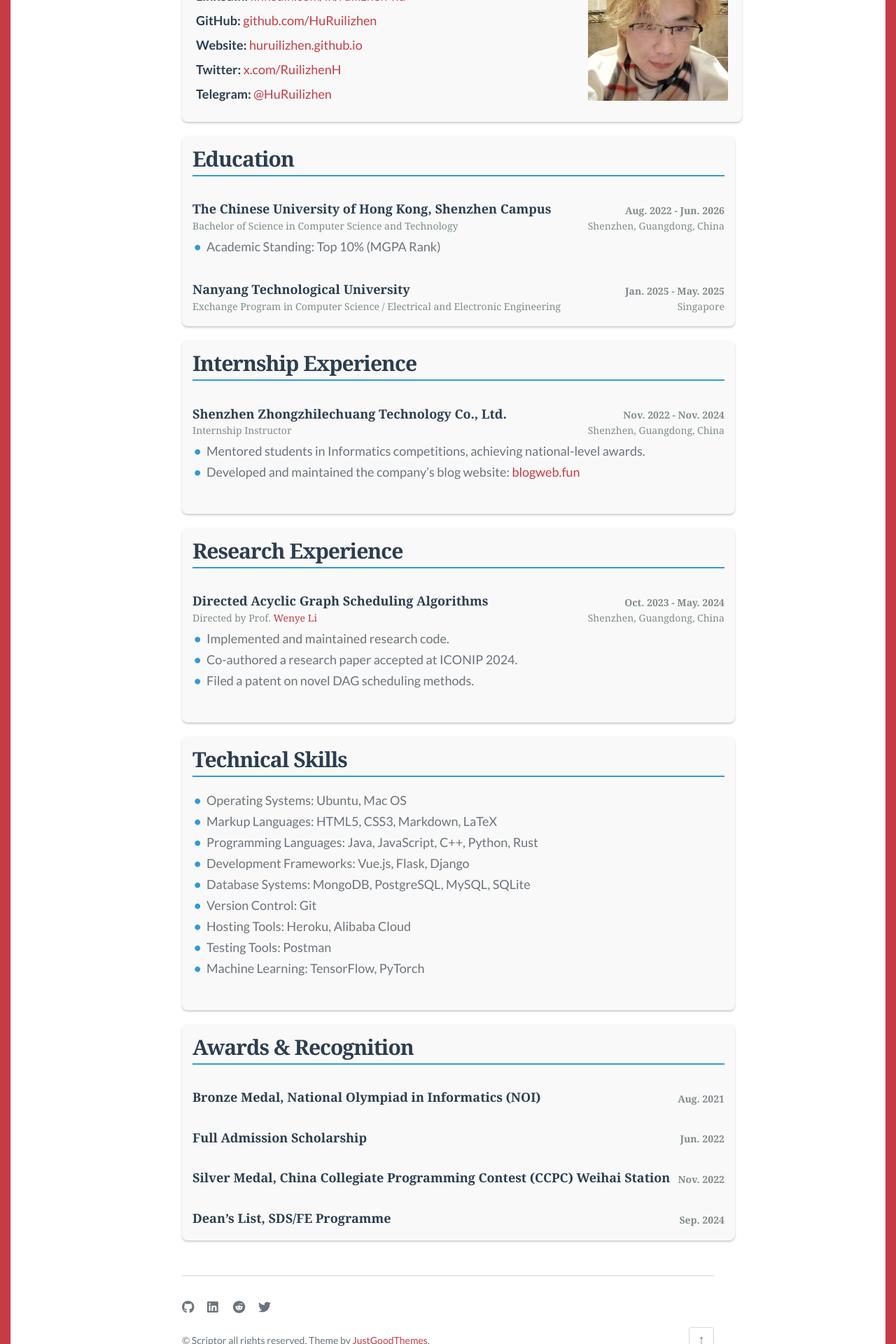
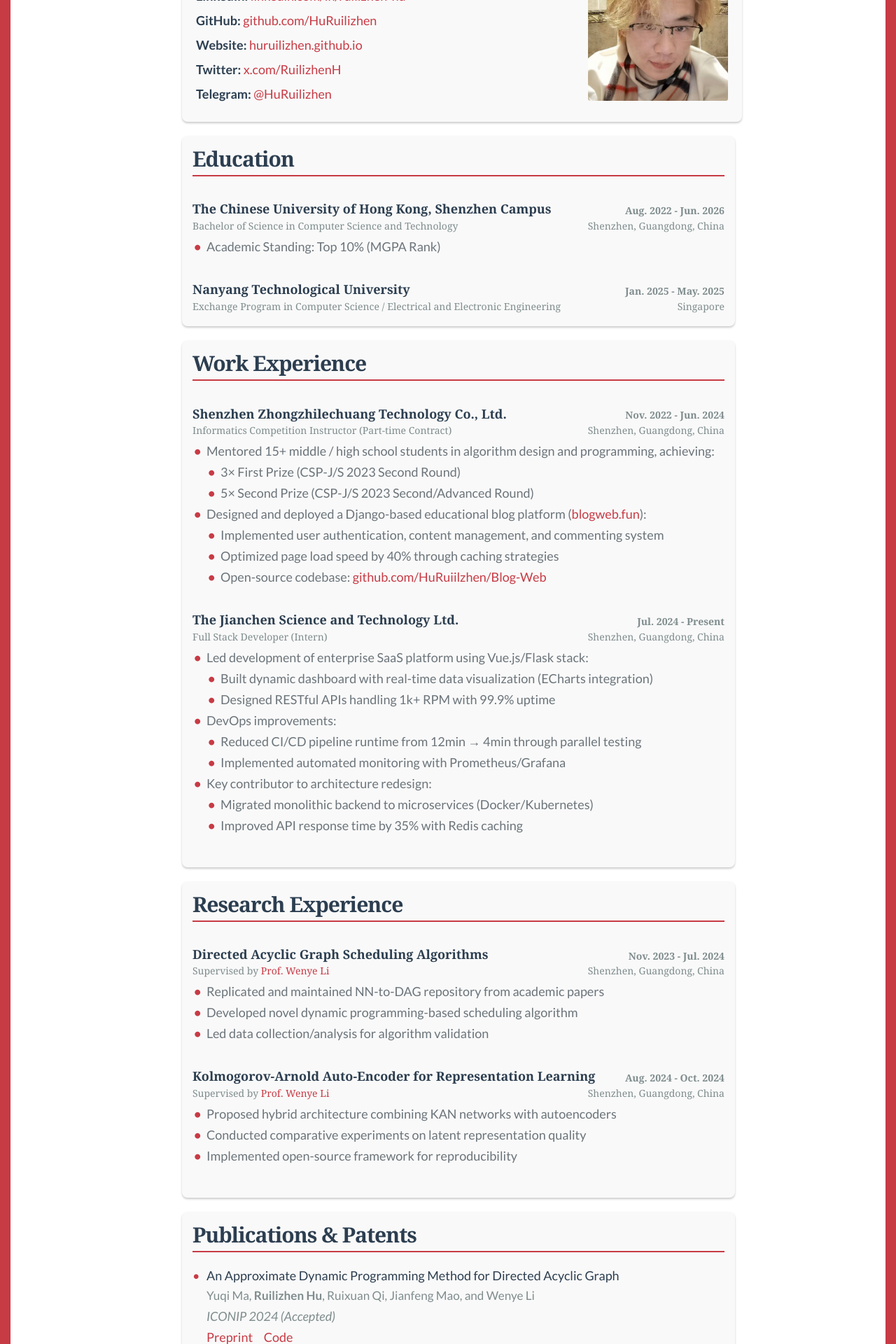
Before and after one commit to HuRuilizhen/HuRuilizhen.github.io, a Jekyll site: the page built from cv.md, in a window 1280 px wide. Shown: the part 395-2315 px from the top of the page at 70% size. Built offline with Jekyll 4.4.1, drawn with Linux system fonts in a browser that asks for light colours; some web fonts are replaced; some of the changed text lies outside the part shown.

Commit message:
[update]: cv

```diff
--- a/cv.md
+++ b/cv.md
@@ -85,11 +85,42 @@
 }
 .cv-section ul li::before {
     content: "\2022";
-    color: #3498db;
+    color: #c73b45;
     font-weight: bold;
     display: inline-block;
     width: 1em;
     margin-left: -1em;
+}
+.publication-item {
+    margin-bottom: 15px;
+    padding-left: 20px;
+    position: relative;
+}
+.publication-item::before {
+    content: "\2022";
+    color: #c73b45;
+    position: absolute;
+    left: 0;
+}
+.publication-title {
+    font-weight: 500;
+    color: #2c3e50;
+}
+.publication-authors {
+    color: #7f8c8d;
+    font-size: 0.95em;
+}
+.publication-venue {
+    font-style: italic;
+    color: #7f8c8d;
+}
+.publication-links a {
+    margin-right: 12px;
+    text-decoration: none;
+}
+.nested-list {
+    padding-left: 25px;
+    list-style: none;
 }
 </style>
 
@@ -124,34 +155,107 @@
             </h4>
     </div>
     <div class="cv-section">
-        <h2>Internship Experience</h2>
+        <h2>Work Experience</h2>
         <h3>
-            Shenzhen Zhongzhilechuang Technology Co., Ltd.<span>
-            Nov. 2022 - Nov. 2024</span>
+            Shenzhen Zhongzhilechuang Technology Co., Ltd.
+            <span>Nov. 2022 - Jun. 2024</span>
         </h3>
         <h4>
-            <p>Internship Instructor</p>
+            <p>Informatics Competition Instructor (Part-time Contract)</p>
             <p>Shenzhen, Guangdong, China</p>
         </h4>
         <ul>
-            <li>Mentored students in Informatics competitions, achieving national-level awards.</li>
-            <li>Developed and maintained the company’s blog website: <a href="http://blogweb.fun">blogweb.fun</a></li>
+            <li>Mentored 15+ middle / high school students in algorithm design and programming, achieving:
+                <ul class="nested-list">
+                    <li>3× First Prize (CSP-J/S 2023 Second Round)</li>
+                    <li>5× Second Prize (CSP-J/S 2023 Second/Advanced Round)</li>
+                </ul>
+            </li>
+            <li>Designed and deployed a Django-based educational blog platform (<a href="http://blogweb.fun">blogweb.fun</a>):
+                <ul class="nested-list">
+                    <li>Implemented user authentication, content management, and commenting system</li>
+                    <li>Optimized page load speed by 40% through caching strategies</li>
+                    <li>Open-source codebase: <a href="https://github.com/HuRuiilzhen/Blog-Web">github.com/HuRuiilzhen/Blog-Web</a></li>
+                </ul>
+            </li>
+        </ul>
+        <h3>The Jianchen Science and Technology Ltd.<span>Jul. 2024 - Present</span></h3>
+        <h4>
+            <p>Full Stack Developer (Intern)</p>
+            <p>Shenzhen, Guangdong, China</p>
+        </h4>
+        <ul>
+        <li>Led development of enterprise SaaS platform using Vue.js/Flask stack:
+            <ul class="nested-list">
+                <li>Built dynamic dashboard with real-time data visualization (ECharts integration)</li>
+                <li>Designed RESTful APIs handling 1k+ RPM with 99.9% uptime</li>
+            </ul>
+        </li>
+        <li>DevOps improvements:
+            <ul class="nested-list">
+                <li>Reduced CI/CD pipeline runtime from 12min → 4min through parallel testing</li>
+                <li>Implemented automated monitoring with Prometheus/Grafana</li>
+            </ul>
+        </li>
+        <li>Key contributor to architecture redesign:
+            <ul class="nested-list">
+                <li>Migrated monolithic backend to microservices (Docker/Kubernetes)</li>
+                <li>Improved API response time by 35% with Redis caching</li>
+            </ul>
+        </li>
+    </ul>
+    </div>
+    <div class="cv-section">
+        <h2>Research Experience</h2>
+        <h3>Directed Acyclic Graph Scheduling Algorithms<span>Nov. 2023 - Jul. 2024</span></h3>
+        <h4>
+            <p>Supervised by <a href="https://www.sribd.cn/en/teacher/20">Prof. Wenye Li</a></p>
+            <p>Shenzhen, Guangdong, China</p>
+        </h4>
+        <ul>
+            <li>Replicated and maintained NN-to-DAG repository from academic papers</li>
+            <li>Developed novel dynamic programming-based scheduling algorithm</li>
+            <li>Led data collection/analysis for algorithm validation</li>
+        </ul>
+        <h3>Kolmogorov-Arnold Auto-Encoder for Representation Learning<span>Aug. 2024 - Oct. 2024</span></h3>
+        <h4>
+            <p>Supervised by <a href="https://www.sribd.cn/en/teacher/20">Prof. Wenye Li</a></p>
+            <p>Shenzhen, Guangdong, China</p>
+        </h4>
+        <ul>
+            <li>Proposed hybrid architecture combining KAN networks with autoencoders</li>
+            <li>Conducted comparative experiments on latent representation quality</li>
+            <li>Implemented open-source framework for reproducibility</li>
         </ul>
     </div>
     <div class="cv-section">
-        <h2>Research Experience</h2>
-            <h3>
-                Directed Acyclic Graph Scheduling Algorithms
-                <span>Oct. 2023 - May. 2024</span></h3>
-            <h4>
-                <p>Directed by Prof. <a href="https://sds.cuhk.edu.cn/en/teacher/317">Wenye Li</a></p>
-                <p>Shenzhen, Guangdong, China</p>
-            </h4>
-            <ul>
-                <li>Implemented and maintained research code.</li>
-                <li>Co-authored a research paper accepted at ICONIP 2024.</li>
-                <li>Filed a patent on novel DAG scheduling methods.</li>
-            </ul>
+        <h2>Publications & Patents</h2>
+        <div class="publication-item">
+            <div class="publication-title">An Approximate Dynamic Programming Method for Directed Acyclic Graph</div>
+            <div class="publication-authors">Yuqi Ma, <strong>Ruilizhen Hu</strong>, Ruixuan Qi, Jianfeng Mao, and Wenye Li</div>
+            <div class="publication-venue">ICONIP 2024 (Accepted)</div>
+            <div class="publication-links">
+                <a href="#">Preprint</a>
+                <a href="https://github.com/HuRuilizhen/NN-to-DAG">Code</a>
+            </div>
+        </div>
+        <div class="publication-item">
+            <div class="publication-title">KAE: Kolmogorov-Arnold Auto-Encoder for Representation Learning</div>
+            <div class="publication-authors">Fangchen Yu, <strong>Ruilizhen Hu</strong>, Yidong Lin, Yuqi Ma, Zhenghao Huang, Wenye Li</div>
+            <div class="publication-venue">arXiv preprint (Submitted)</div>
+            <div class="publication-links">
+                <a href="https://arxiv.org/abs/2501.00420">arXiv</a>
+                <a href="https://github.com/SciYu/KAE">Code</a>
+            </div>
+        </div>
+        <div class="publication-item">
+            <div class="publication-title">A Novel Scheduling Method and Associated Equipment for Directed Acyclic Graphs</div>
+            <div class="publication-authors"><strong>Ruilizhen Hu</strong>, Yuqi Ma, Wenye Li, Yungbin Zhao</div>
+            <div class="publication-venue">China National Intellectual Property Administration</div>
+            <div class="publication-links">
+                <a href="https://xueshu.baidu.com/usercenter/paper/show?paperid=170p0gh0rd580ry0ey610cx0xj149157">Patent Link</a>
+            </div>
+        </div>
     </div>
     <div class="cv-section">
         <h2>Technical Skills</h2>
```
Also changed, not shown: other parts of cv.md (+1 -1 lines).
